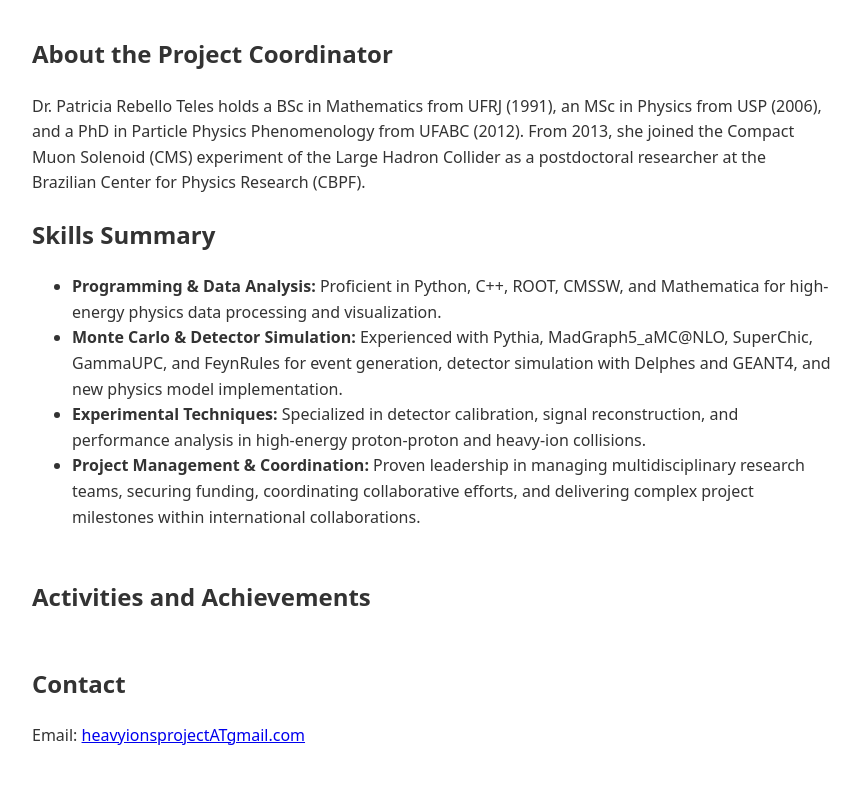
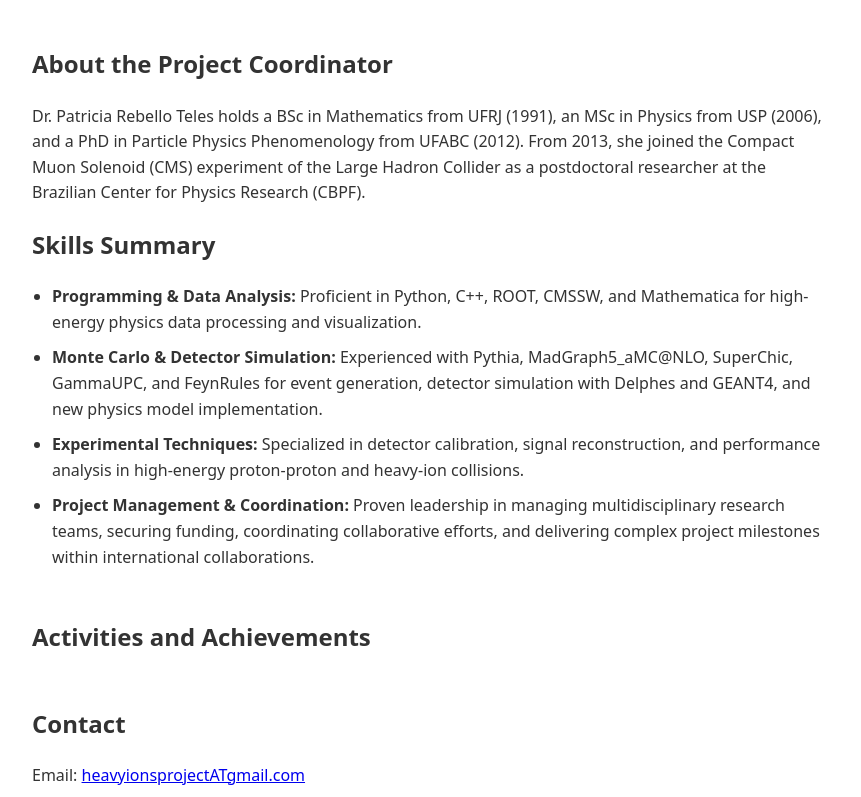
Before and after one commit to prebello/prebello.github.io, a plain HTML site: page index.html in a window 1280 px wide. Shown: the part 695-1492 px from the top of the page, without its empty margins (208-1069 px from the left). Drawn offline with Linux system fonts and the light colour scheme.

Commit message:
Update style.css

```diff
--- a/style.css
+++ b/style.css
@@ -5,6 +5,15 @@ body {
   line-height: 1.6;
   color: #333;
   background-color: #fff;
+}
+
+ul {
+  padding-left: 20px;
+  line-height: 1.6;
+}
+
+li {
+  margin-bottom: 10px;
 }
 
 header {
```
